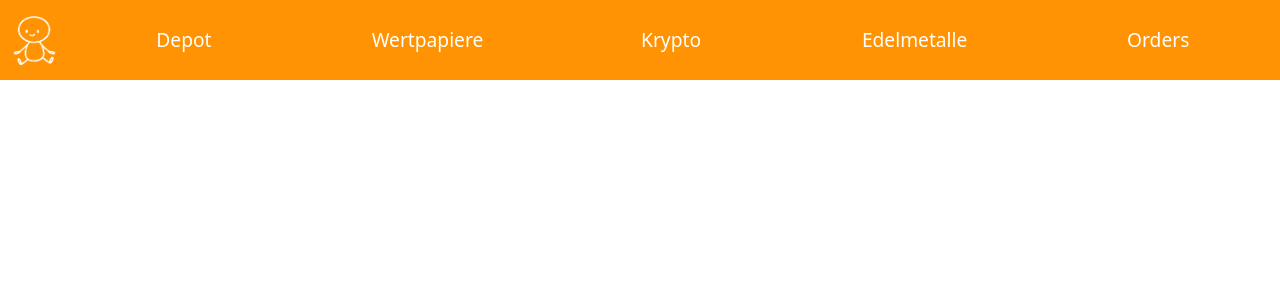
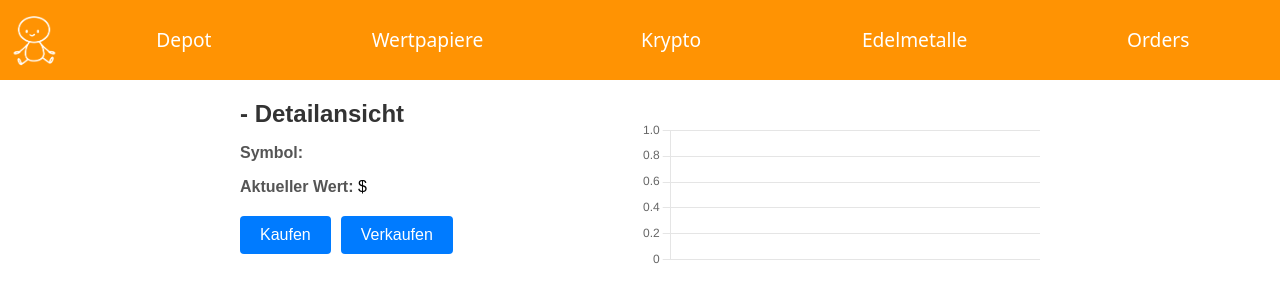
Before and after one commit to djthomann/FinancePepjekt, a Vue app in the folder frontend/: page /metall-detail/1 in a window 1280 px wide. Shown: the top 302 px of the page. Built offline with nearby package versions, Linux system fonts and the light colour scheme; no server answers.

Commit message:
Implemented MetalDetail.vue

```diff
--- /dev/null
+++ b/frontend/src/components/MetalDetail.vue
@@ -0,0 +1,162 @@
+<template>
+  <div class="stock-detail">
+    <div class="stock-detail-header">
+      <div class="stock-detail-header-info">
+        <h2>{{ metal.name }} - Detailansicht</h2>
+        <p><strong>Symbol:</strong> {{ metal.symbol }}</p>
+        <p><strong>Aktueller Wert:</strong> {{ metal.cprice }} $</p>
+
+        <div class="purchase-buttons">
+          <button class="purchase-button" @click="purchase(metal.symbol)">Kaufen</button>
+          <button class="purchase-button" @click="sell(metal.symbol)">Verkaufen</button>
+        </div>
+      </div>
+      <div class="stock-detail-header-chart">
+        <Line ref="lineChart"  :data="data" :options="options" />
+      </div>
+    </div>
+  </div>
+
+</template>
+
+<script setup lang="ts">
+import {onBeforeMount, onUnmounted, ref} from 'vue';
+import {useRoute, useRouter} from "vue-router";
+import {type Metal} from '@/types/types.ts'
+import {
+  Chart as ChartJS,
+  CategoryScale,
+  LinearScale,
+  PointElement,
+  LineElement,
+  Title,
+  Tooltip,
+  Legend
+} from 'chart.js'
+import { Line } from 'vue-chartjs'
+
+ChartJS.register(
+  CategoryScale,
+  LinearScale,
+  PointElement,
+  LineElement,
+  Title,
+  Tooltip,
+  Legend
+)
+
+const numDataPoints = 60
+const dataPoints = []
+
+const data = {
+  labels: new Array(numDataPoints).fill(0),
+  datasets: [
+    {
+      label: '',
+      backgroundColor: '#f87979',
+      data: dataPoints
+    }
+  ]
+}
+
+const options = {
+  maintainAspectRatio: false,
+  scales: {
+    x: {
+      display: false // Keine Labels auf der x-Achse
+    }
+  },
+  plugins: {
+    legend: {
+      display: false, // Deaktiviert die Legende (farbiger Button)
+    },
+    tooltip: {
+      enabled: false, // Deaktiviert die Tooltips
+    }
+  }
+}
+
+const lineChart = ref(null)
+
+const metal = ref<Metal>({})
+let pollingIntervalID: number
+
+async function poll() {
+
+  console.log("polling")
+
+  try {
+    const response = await fetch(`/api/metal?symbol=${metal.value.symbol}`);
+    if (!response.ok) {
+      throw new Error(`HTTP error! status: ${response.status}`);
+    }
+    const metalData = await response.json() as Metal;
+    if (metal.value.cprice !== metalData.cprice) {
+      metal.value.cprice = metalData.cprice
+      metal.value.justChanged = true
+
+      setTimeout(() => {
+        metal.value.justChanged = false;
+      }, 200);
+    }
+    if(dataPoints.length >= numDataPoints) {
+      dataPoints.shift();
+    }
+    dataPoints.push(metalData.cprice)
+    if (lineChart.value) {
+      lineChart.value.chart.update();
+    } else {
+      console.log("Instanz ist null")
+    }
+  } catch (e) {
+    console.error(e);
+  }
+
+}
+
+onBeforeMount(async () => {
+
+  const route = useRoute();
+
+  const symbol = route.params.symbol;
+  console.log("Symbol", symbol)
+
+  try {
+    const response = await fetch(`/api/metal?symbol=${symbol}`);
+    if (!response.ok) {
+      throw new Error(`HTTP error! status: ${response.status}`);
+    }
+    metal.value = await response.json() as Metal;
+  } catch (e) {
+    console.error(e);
+  }
+
+  pollingIntervalID = setInterval(poll, 1000)
+})
+
+onUnmounted( () => {
+  console.log("Clearing interval for polling")
+  clearInterval(pollingIntervalID)
+})
+
+const router = useRouter()
+
+function sell(symbol: string) {
+  console.log('Verkaufen')
+
+}
+
+function purchase(symbol: string) {
+  console.log('Kaufen')
+}
+</script>
+
+<style scoped lang="scss">
+.just-changed {
+  background-color: var(--main-color-light);
+}
+
+.table-row {
+  transition: background-color 200ms;
+}
+</style>
--- a/frontend/src/components/MetalOverview.vue
+++ b/frontend/src/components/MetalOverview.vue
@@ -125,7 +125,7 @@ onUnmounted( () => {
 
 const navigateToMetalDetail = (symbol: string) => {
   console.log("Trying to navigate")
-  router.push({name: 'krypto-detail', params: {symbol}});
+  router.push({name: 'metall-detail', params: {symbol}});
 }
 
 </script>
--- a/frontend/src/router/index.ts
+++ b/frontend/src/router/index.ts
@@ -8,6 +8,7 @@ import OrderManagementOverview from "@/components/OrderManagementOverview.vue";
 import CryptoOverview from "@/components/CryptoOverview.vue";
 import CryptoDetail from "@/components/CryptoDetail.vue";
 import MetalOverview from "@/components/MetalOverview.vue";
+import MetalDetail from "@/components/MetalDetail.vue";
 
 const router = createRouter({
   history: createWebHistory(import.meta.env.BASE_URL),
@@ -43,6 +44,11 @@ const router = createRouter({
       component: MetalOverview,
     },
     {
+      path: '/metall-detail/:symbol',
+      name: 'metall-detail',
+      component: MetalDetail,
+    },
+    {
       path: '/order-management-sell/:symbol',
       name: 'order-management-sell',
       component: OrderManagementSell,
```
